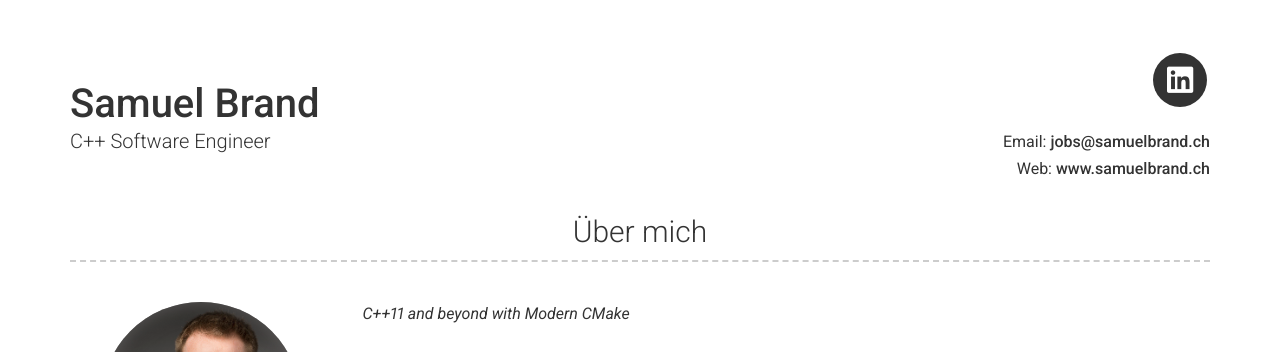
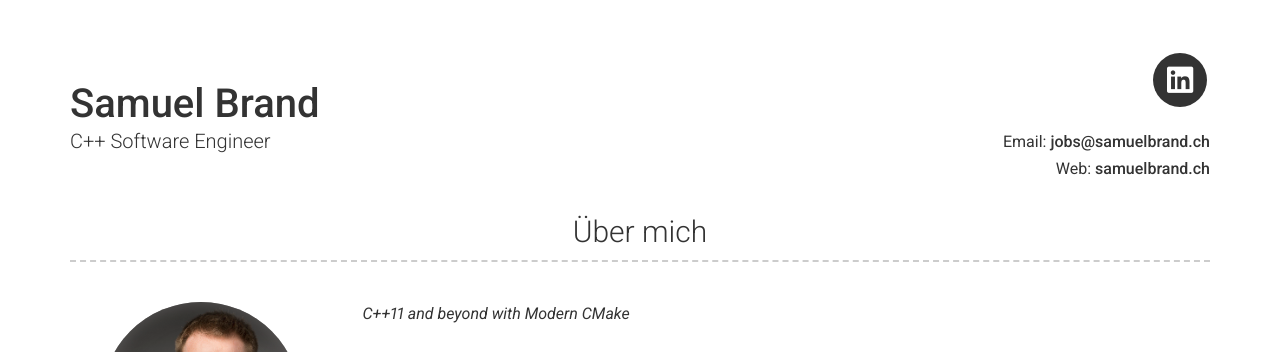
Before and after one commit to saemu/saemu.github.io, a Jekyll site: the page built from index.md, in a window 1280 px wide and 900 px high. Shown: the top 352 px of the window. Built offline with Jekyll 4.4.1, drawn with Linux system fonts in a browser that asks for light colours; nearby versions of some CDN libraries.

Commit message:
fix url for homepage

```diff
--- a/_config.yml
+++ b/_config.yml
@@ -6,7 +6,7 @@ favicon: images/favicon.ico
 name: Samuel Brand
 title: C++ Software Engineer
 email: jobs@samuelbrand.ch
-website: www.samuelbrand.ch
+website: samuelbrand.ch
 
 # Social links
 linkedin_username: brandsamuel
```
